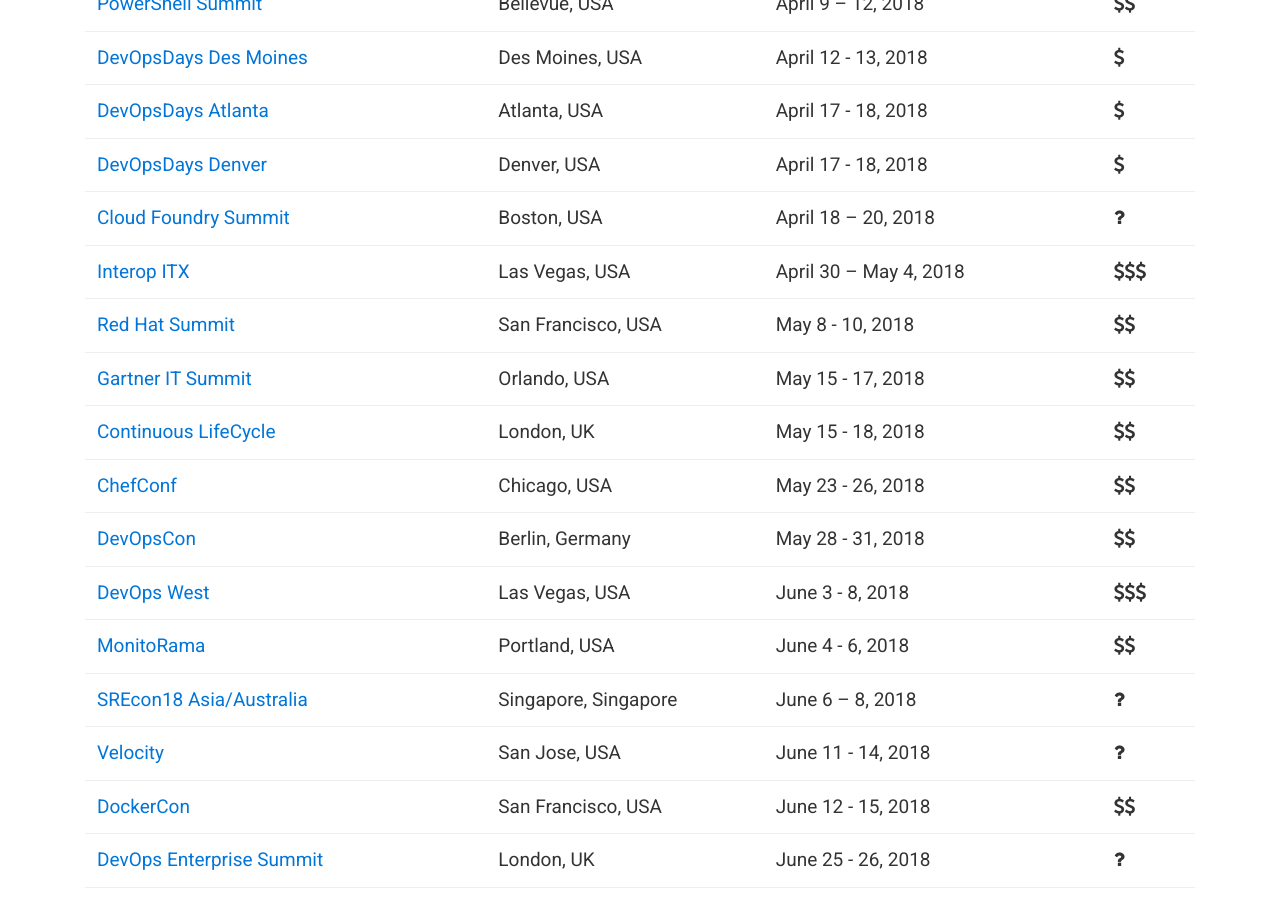
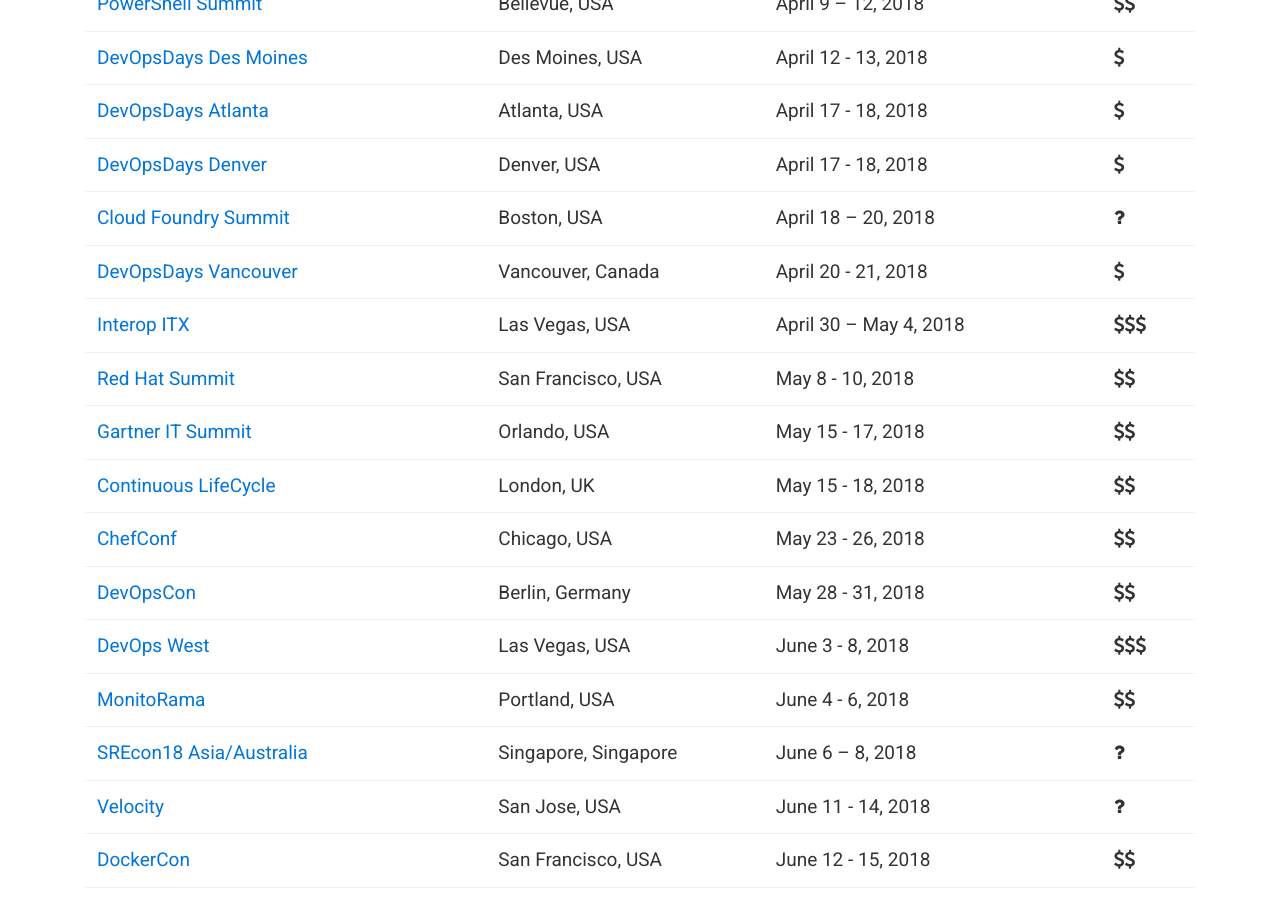
Before and after one commit to finspin/gotodevops.org, a Jekyll site: the page built from index.md, in a window 1280 px wide and 900 px high, scrolled down 1247 px. Built offline with Jekyll 4.4.1, drawn with Linux system fonts in a browser that asks for light colours; nearby versions of some CDN libraries.

Commit message:
DevOpsDays Vancouver

```diff
--- a/_data/conferences.yml
+++ b/_data/conferences.yml
@@ -213,6 +213,15 @@
   date: April 18 – 20, 2018
   start-date: 1524009600
   cost: unknown
+
+- name: DevOpsDays Vancouver
+  url: https://www.devopsdays.org/events/2018-vancouver
+  location:
+      city: Vancouver
+      country: Canada
+  date: April 20 - 21, 2018
+  start-date: 1524225600
+  cost: 1
 
 - name: Interop ITX
   url: https://www.interop.com/
```
